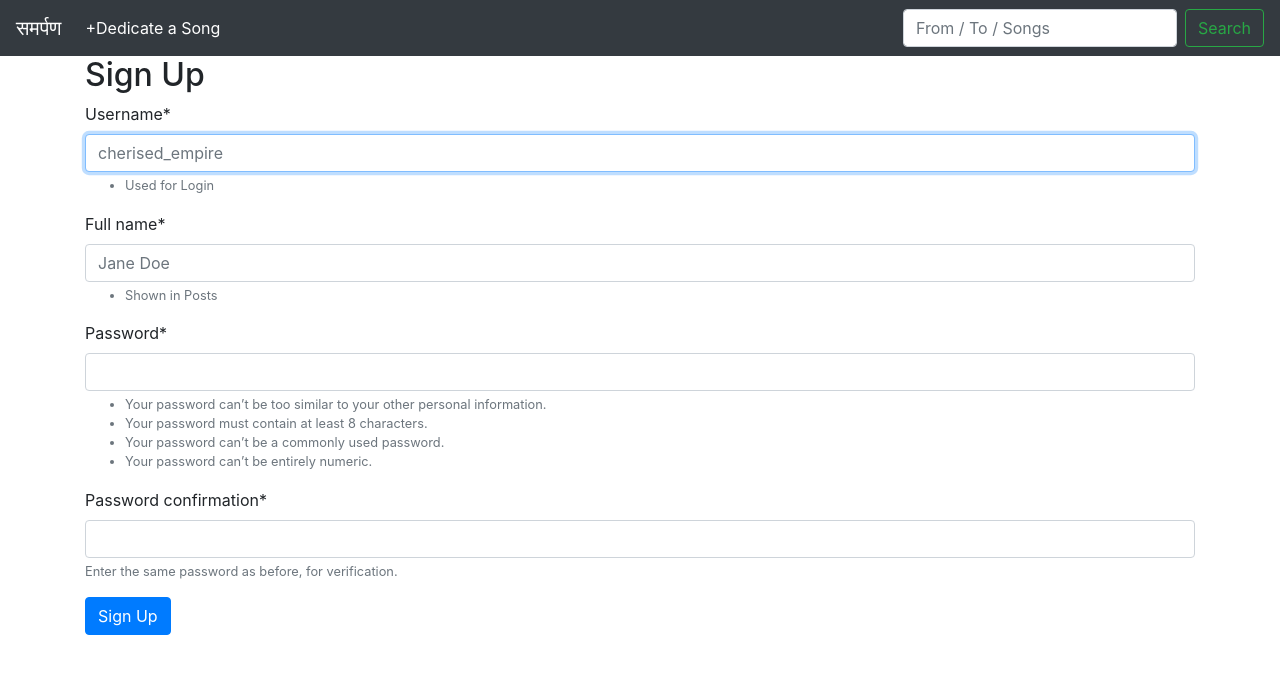
After one commit to nishanKhanal/dedicate-songs, a Django app: page /users/signup/ in a window 1280 px wide. The commit adds this page. Shown: the top 674 px of the page. Run offline with Django 3.2, Linux system fonts and the light colour scheme; some libraries are stand-ins or nearby versions.

Commit message:
Added signup and logout feature

```diff
--- a/dedicate_project/settings.py
+++ b/dedicate_project/settings.py
@@ -139,3 +139,4 @@ YOUTUBE_DATA_API_KEY = env.str('YOUTUBE_DATA_API_KEY', 'defaultvalueifkeynotfoun
 
 AUTH_USER_MODEL = 'users.CustomUser'
 LOGIN_REDIRECT_URL = 'posts:post_new'
+LOGOUT_REDIRECT_URL = 'posts:post_list'
--- a/dedicate_project/urls.py
+++ b/dedicate_project/urls.py
@@ -18,6 +18,7 @@ from django.urls import path, include
 
 urlpatterns = [
     path('admin/', admin.site.urls),
-    path('accounts/',include('django.contrib.auth.urls')),
+    path('users/', include('users.urls')),
+    path('users/',include('django.contrib.auth.urls')),
     path('', include('posts.urls')),
 ]
--- a/posts/templates/posts/base.html
+++ b/posts/templates/posts/base.html
@@ -25,9 +25,10 @@
                 </li>
             </ul>
             <form action="{% url 'posts:search' %}" method="get" class="form-inline my-2 my-lg-0">
-                <input class="form-control mr-sm-2" name="search" type="search" placeholder="Search" aria-label="Search">
+                <input class="form-control mr-sm-2" name="search" type="search" placeholder="From / To / Songs" aria-label="Search">
                 <button class="btn btn-outline-success my-2 my-sm-0" type="submit">Search</button>
             </form>
+
         </div>
     </nav>
 
--- a/users/forms.py
+++ b/users/forms.py
@@ -3,10 +3,12 @@ from django.contrib.auth.forms import UserCreationForm, UserChangeForm
 from .models import CustomUser
 
 class CustomUserCreationForm(UserCreationForm):
+    username = forms.CharField(max_length=20, help_text="<ul><li>Used for Login</li></ul>",widget=forms.TextInput(attrs={'placeholder':'cherised_empire'}))
+    full_name = forms.CharField(max_length=20,help_text="<ul><li>Shown in Posts</li></ul>",widget=forms.TextInput(attrs={'placeholder':'Jane Doe', 'name':'full_name'}))
 
     class Meta(UserCreationForm.Meta):
         model = CustomUser
-        fields = UserCreationForm.Meta.fields + ('age',)
+        fields = UserCreationForm.Meta.fields + ('full_name',)
 
 class CustomUserChangeForm(UserChangeForm):
 
--- /dev/null
+++ b/users/templates/users/signup.html
@@ -0,0 +1,15 @@
+{% extends "posts/base.html" %}
+{% load crispy_forms_tags %}
+
+{% block title %}
+    Sign Up
+{% endblock title %}
+
+{% block content %}
+    <h2>Sign Up</h2>
+    <form action="" method="post">
+        {% csrf_token %}
+        {{ form|crispy }}
+        <button class="btn btn-primary" type="submit">Sign Up</button>
+    </form>
+{% endblock content %}
--- /dev/null
+++ b/users/urls.py
@@ -0,0 +1,8 @@
+from django.urls import path
+from .views import SignUpView
+
+app_name = "users"
+
+urlpatterns = [
+    path('signup/',SignUpView.as_view(), name="signup")
+]
--- a/users/views.py
+++ b/users/views.py
@@ -1,3 +1,24 @@
 from django.shortcuts import render
+from django.http import HttpResponseRedirect
+from django.urls import reverse_lazy
+from django.views.generic import CreateView
 
+from .models import CustomUser
+from .forms import CustomUserCreationForm
 # Create your views here.
+
+class SignUpView(CreateView):
+    success_url = reverse_lazy('login')
+    form_class = CustomUserCreationForm
+    template_name = "users/signup.html"
+
+
+    def form_valid(self, form):
+        self.object = form.save()
+        full_name = self.request.POST['full_name']
+        last_name = full_name.split(' ')[-1]
+        first_name = full_name.replace(last_name,'')[:-1]
+        self.object.first_name = first_name
+        self.object.last_name = last_name
+        self.object.save()
+        return HttpResponseRedirect(self.get_success_url())
```
Also changed, not shown: posts/templates/posts/post_list.html (+12 -2 lines), db.sqlite3.
